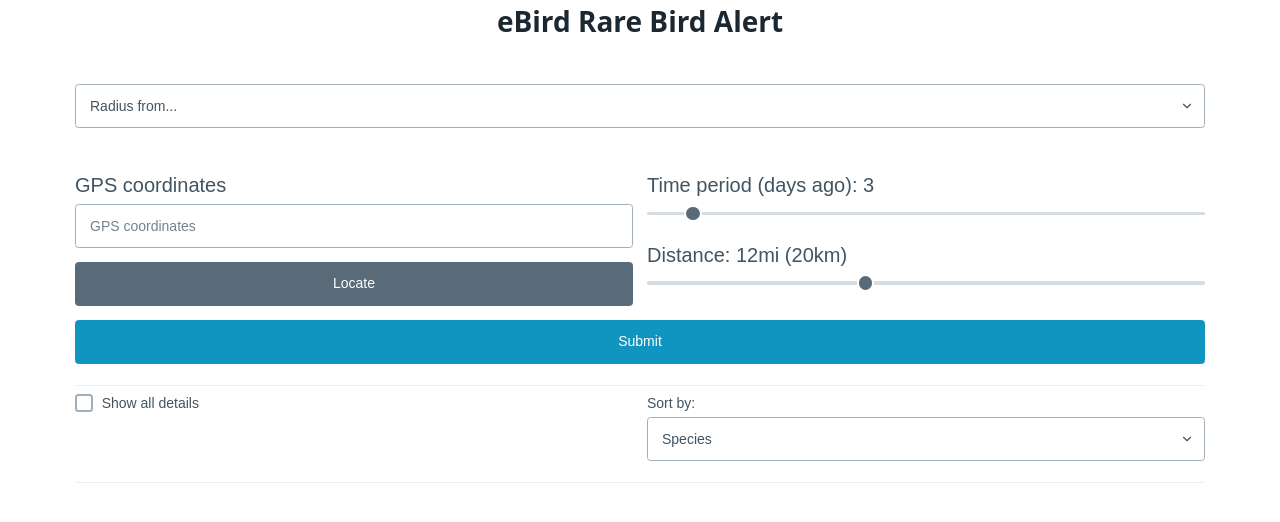
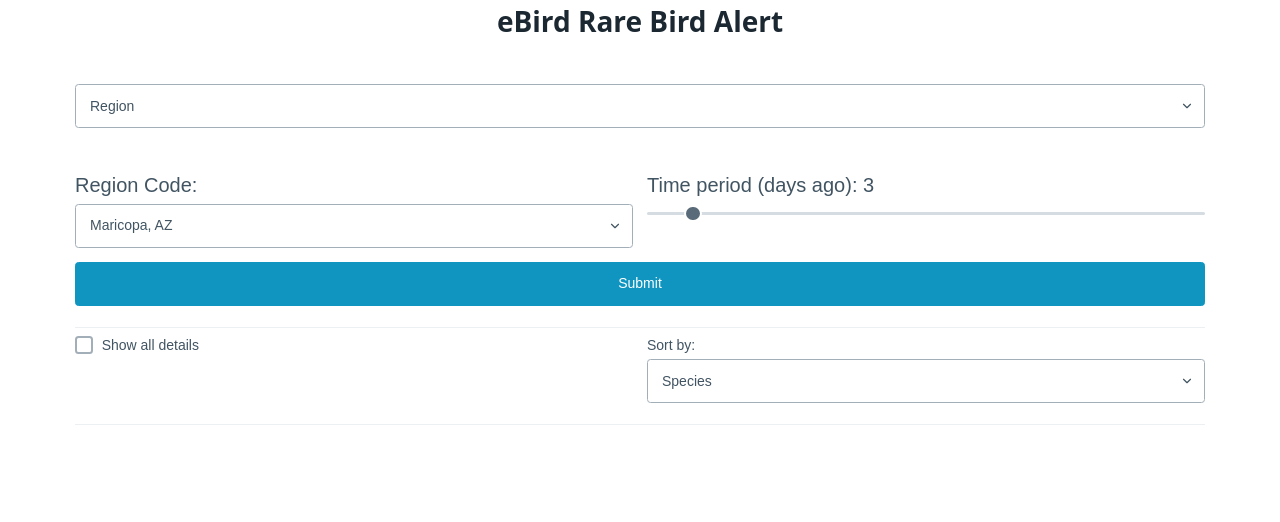
Before and after one commit to parkerdavis1/eBirdRareBird, a SvelteKit app: page / in a window 1280 px wide. Shown: the top 522 px of the page. Built offline with nearby package versions, Linux system fonts and the light colour scheme.

Commit message:
tweak defaults

```diff
--- a/src/components/RegionForm.svelte
+++ b/src/components/RegionForm.svelte
@@ -2,7 +2,7 @@
     import { enhance } from '$app/forms';
 
     import { days } from '../store';
-    let region = '';
+    let region = 'US-AZ-013';
 </script>
 
 
--- a/src/routes/+page.svelte
+++ b/src/routes/+page.svelte
@@ -16,7 +16,7 @@
     let distance = 20;
     $: distance_mi = Math.round(distance * 0.62137119);
     let radius = true;
-    let radiusRegion = 'radius';
+    let radiusRegion = 'region';
     let region = "";
     let showAll = false;
     let sortType;
```
